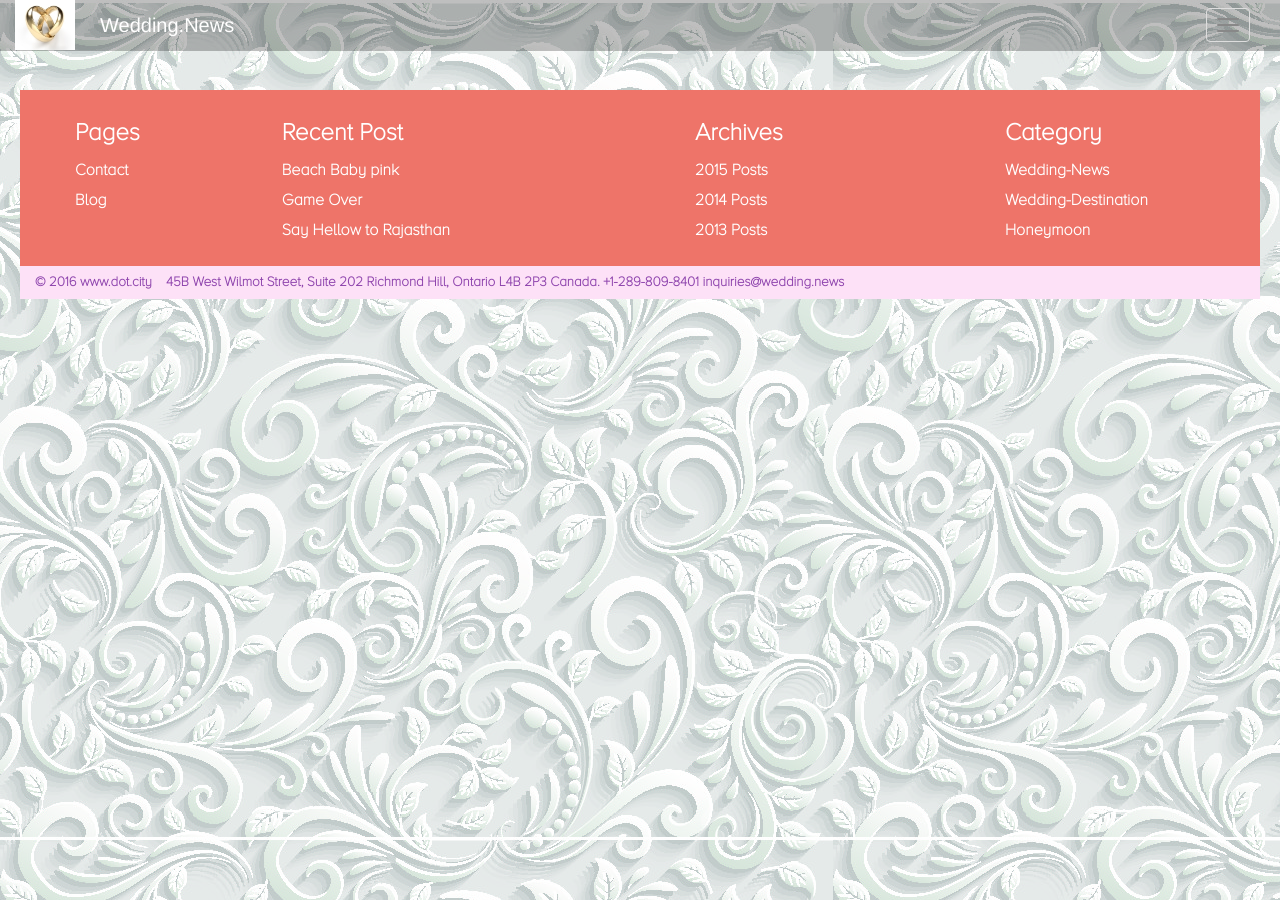
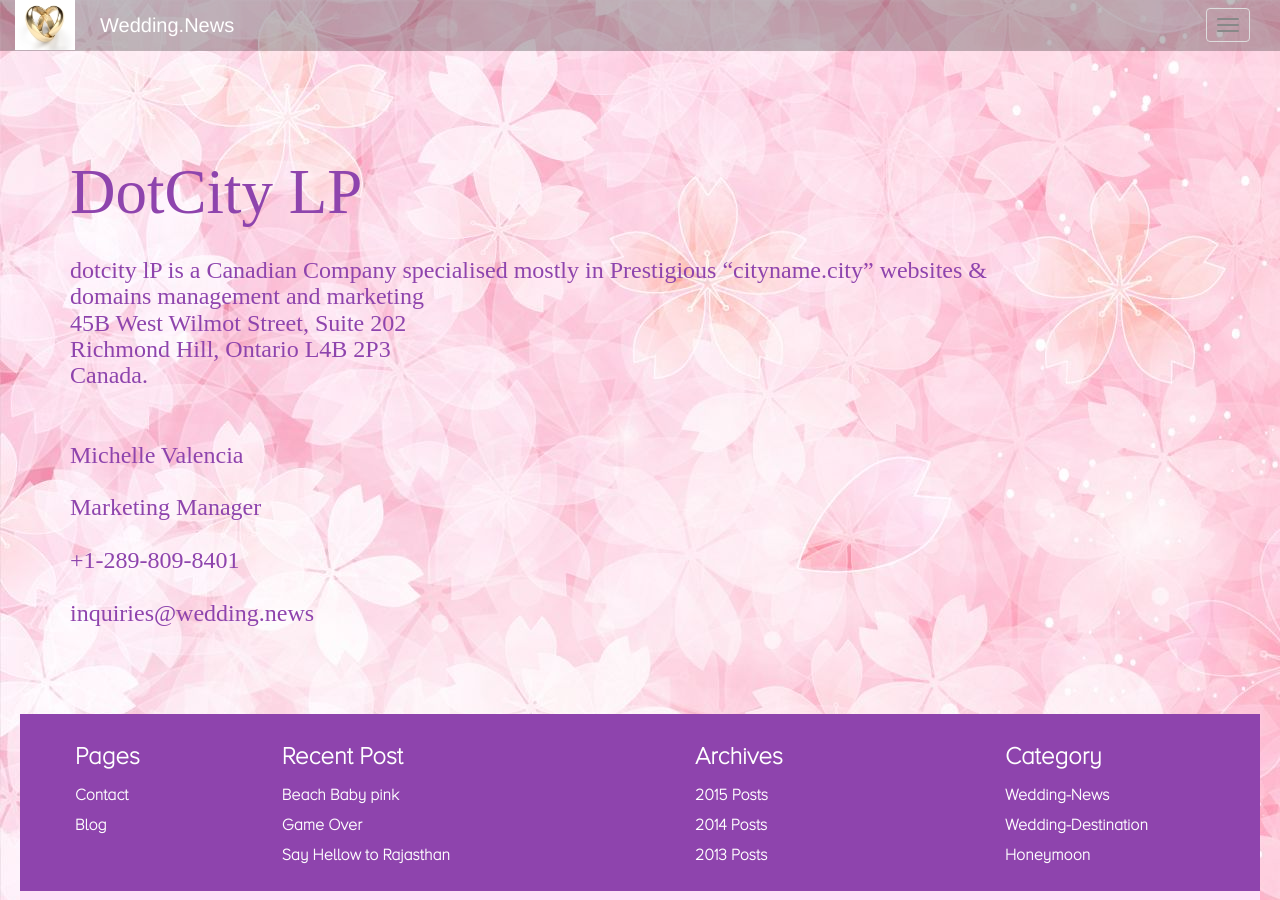
Before and after one commit to prrraveen/wedding-theme, a Jekyll site: the page built from contact/index.html, in a window 1280 px wide and 900 px high. Built offline with Jekyll 4.4.1, drawn with Linux system fonts in a browser that asks for light colours; some web fonts are replaced; comment, search, counter and statistics services are not loaded.

Commit message:
added the bg image. contact page

```diff
--- a/_includes/featured.html
+++ b/_includes/featured.html
@@ -3,8 +3,8 @@
         <div class="container">
             <div class="row">
                 <div class='col-sm-12 text-center'>
-                    <h3>Wedding News</h3>
-                </div>
+		  <h1>Wedding News from Major Cities Worldwide</h1>
+		</div>
             </div>
         </div>
 
--- a/assets/sass/_contact.scss
+++ /dev/null
@@ -1,3 +0,0 @@
-.contact.jumbotron{
-    background-color: rgba(241,169,160,0.5);
-}
--- a/assets/sass/_featured.scss
+++ b/assets/sass/_featured.scss
@@ -4,7 +4,7 @@
     overflow: hidden;
     @include box-shadow(2px 2px 3px rgba(0,0,0,.3));
     font-weight: bold;
-    h3 {
+    h1 {
         margin-top: 5%;
         margin-bottom: 10%;
         font-family: 'Cherry Swash', cursive;
--- a/assets/sass/_footer.scss
+++ b/assets/sass/_footer.scss
@@ -1,5 +1,5 @@
 #footer{
-    background-color: $redical-red;
+    background-color: $purple;
     margin-bottom: 30px;
     .row{
         margin-top: 10px;
--- a/contact/index.html
+++ b/contact/index.html
@@ -4,11 +4,11 @@
 ---
 
 <div id="wrap"  class='posts background-wrap top-margin'>
-    <!-- <div class="jumbotron contact">
+    <div class="jumbotron contact">
         <div class="container">
             <div class="row margin-4">
                 <div class='col-sm-8'>
-                    <h2>DotCity LP</h2>
+                    <h1>DotCity LP</h1>
                 </div>
             </div>
             <div class="row">
@@ -44,7 +44,6 @@
                 </h3>
                 </div>
             </div>
-        </div> -->
+        </div>
     </div>
-    <div id="push"></div>
 </div>
```
Also changed, not shown: assets/images/body-skin.jpg, assets/sass/style.css, 12 other files.
